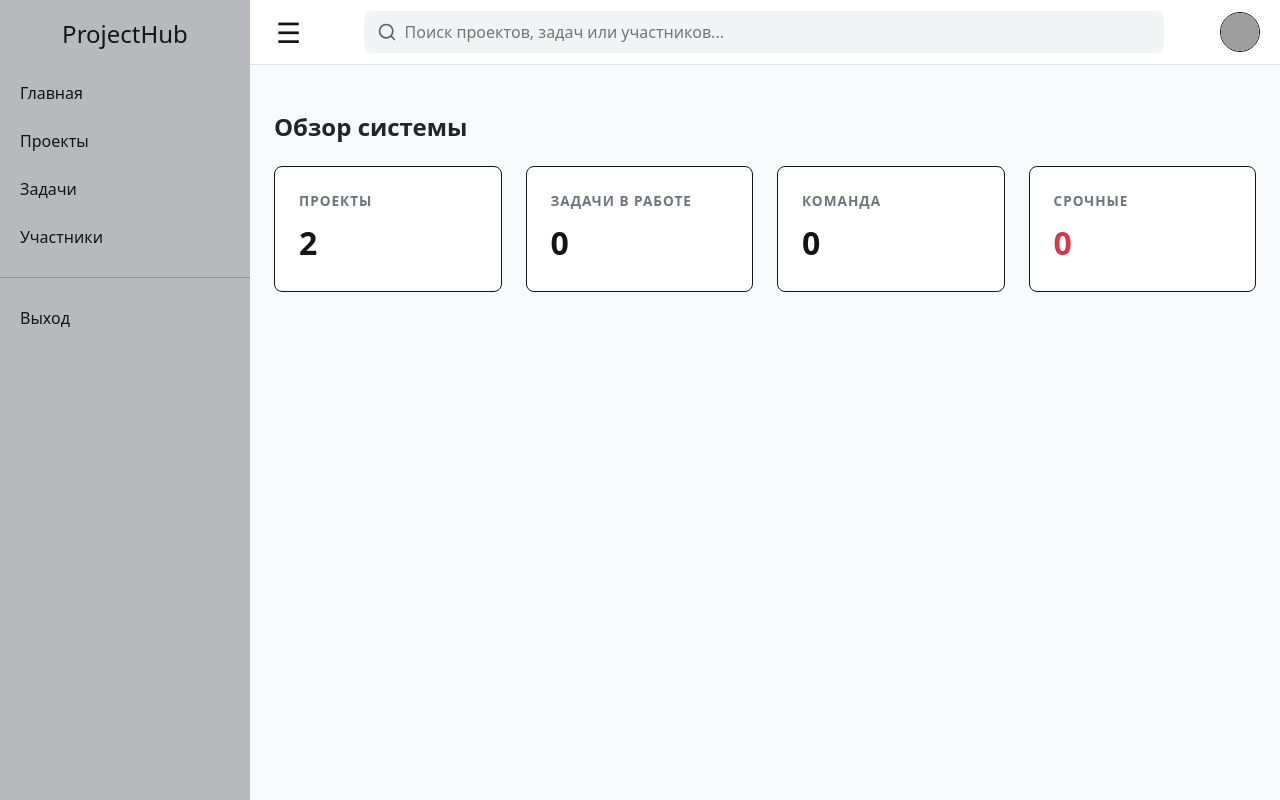
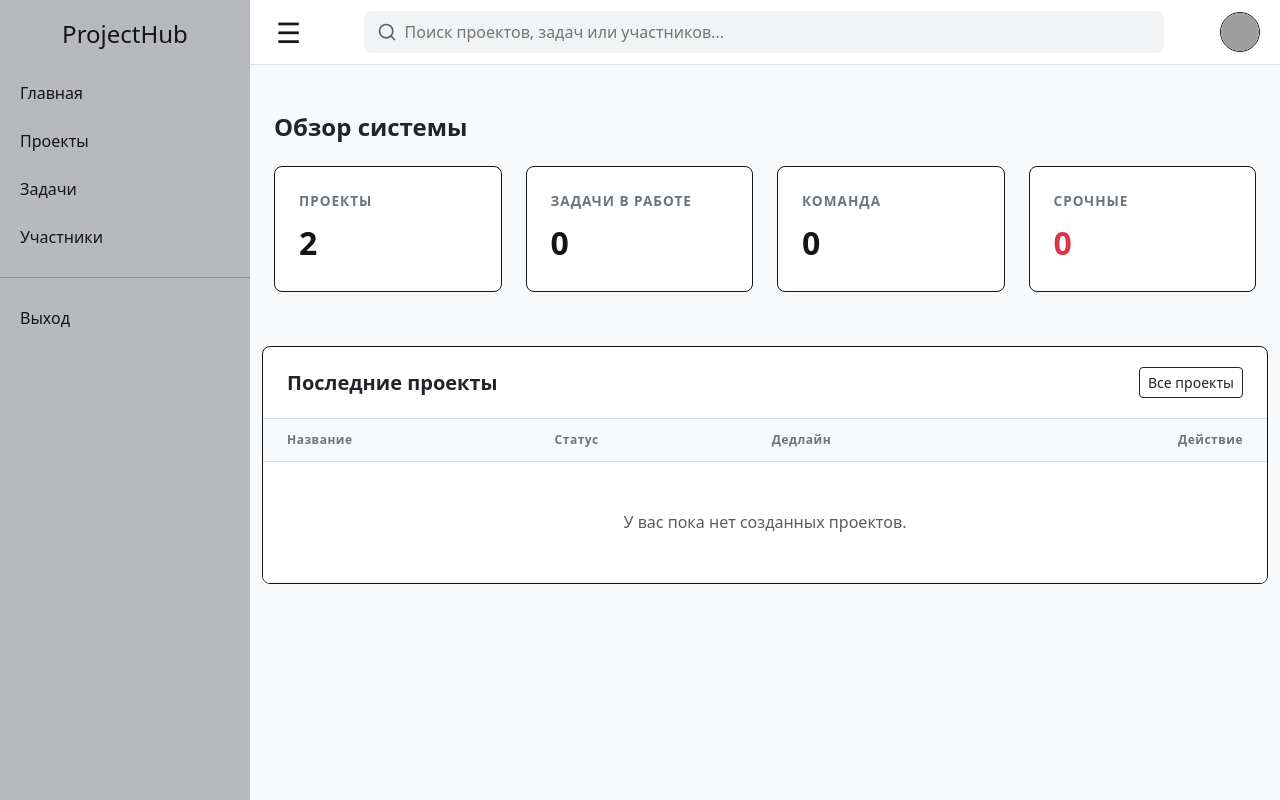
Before and after one commit to Alika443/diplom, a FastAPI app: page / in a window 1280 px wide. Run offline with FastAPI, Linux system fonts and the light colour scheme; grey boxes are pictures that could not be loaded.

Commit message:
отображение последних проектов на главном экране

```diff
--- a/app/main.py
+++ b/app/main.py
@@ -43,6 +43,24 @@ def read_root(request: Request, db: Session = Depends(get_db)):
             "users": total_users,
             "urgent": urgent_tasks
         }
+    })
+
+    total_projects = db.query(Project).count()
+    active_tasks = db.query(Task).count()
+    total_users = db.query(User).count()
+
+    # Получаем последние 5 проектов, отсортированных по ID (или дате, если она есть)
+    recent_projects = db.query(Project).order_by(Project.id.desc()).limit(5).all()
+
+    return templates.TemplateResponse("index.html", {
+        "request": request,
+        "stats": {
+            "projects": total_projects,
+            "tasks": active_tasks,
+            "users": total_users,
+            "urgent": active_tasks
+        },
+        "recent_projects": recent_projects
     })
 
 @app.get("/projects", response_class=HTMLResponse)
--- a/templates/index.html
+++ b/templates/index.html
@@ -35,6 +35,52 @@
         color: #151516;
         display: block;
     }
+
+
+    .recent-section {
+        background-color: #ffffff;
+        border: 1px solid #151516;
+        border-radius: 8px;
+        margin-top: 30px;
+        padding: 0; /* Чтобы таблица примыкала к краям */
+        overflow: hidden;
+    }
+
+    .section-header {
+        padding: 20px 24px;
+        border-bottom: 1px solid #dee2e6;
+        display: flex;
+        justify-content: space-between;
+        align-items: center;
+    }
+
+    .table thead th {
+        background-color: #f8f9fa;
+        text-uppercase: uppercase;
+        font-size: 0.75rem;
+        letter-spacing: 0.5px;
+        color: #6c757d;
+        border-top: none;
+        padding: 12px 24px;
+    }
+
+    .table tbody td {
+        padding: 16px 24px;
+        vertical-align: middle;
+        color: #151516;
+        border-bottom: 1px solid #f1f3f4;
+    }
+
+    .status-pill {
+        padding: 4px 12px;
+        border-radius: 20px;
+        font-size: 0.8rem;
+        font-weight: 500;
+    }
+
+    /* Цвета для статусов (можно настроить под свои) */
+    .status-active { background-color: #e3f2fd; color: #0d47a1; }
+    .status-new { background-color: #e8f5e9; color: #1b5e20; }
 </style>
 
 <div class="container-fluid py-4">
@@ -72,4 +118,49 @@
         </div>
     </div>
 </div>
+
+
+<div class="recent-section">
+    <div class="section-header">
+        <h3 class="h5 mb-0 fw-bold">Последние проекты</h3>
+        <a href="/projects" class="btn btn-sm btn-outline-dark">Все проекты</a>
+    </div>
+
+    <div class="table-responsive">
+        <table class="table mb-0">
+            <thead>
+                <tr>
+                    <th>Название</th>
+                    <th>Статус</th>
+                    <th>Дедлайн</th>
+                    <th class="text-end">Действие</th>
+                </tr>
+            </thead>
+            <tbody>
+                {% for project in recent_projects %}
+                <tr>
+                    <td class="fw-bold">{{ project.title }}</td>
+                    <td>
+                        <span class="status-pill {% if project.status == 'Active' %}status-active{% else %}status-new{% endif %}">
+                            {{ project.status or 'Новый' }}
+                        </span>
+                    </td>
+                    <td class="text-muted">
+                        {{ project.deadline.strftime('%d.%m.%Y') if project.deadline else 'Не установлен' }}
+                    </td>
+                    <td class="text-end">
+                        <a href="/projects" class="text-decoration-none text-dark">→</a>
+                    </td>
+                </tr>
+                {% else %}
+                <tr>
+                    <td colspan="4" class="text-center py-5 text-muted">
+                        У вас пока нет созданных проектов.
+                    </td>
+                </tr>
+                {% endfor %}
+            </tbody>
+        </table>
+    </div>
+</div>
 {% endblock %}
```
